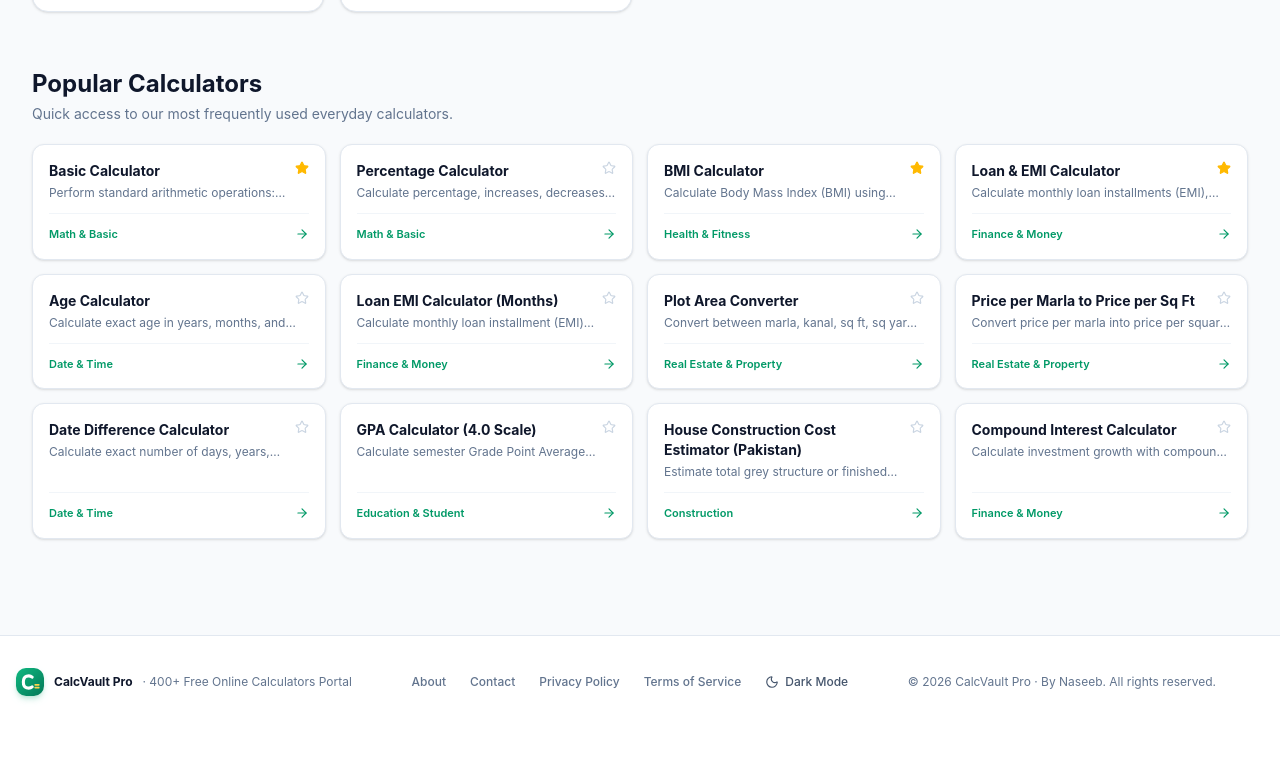
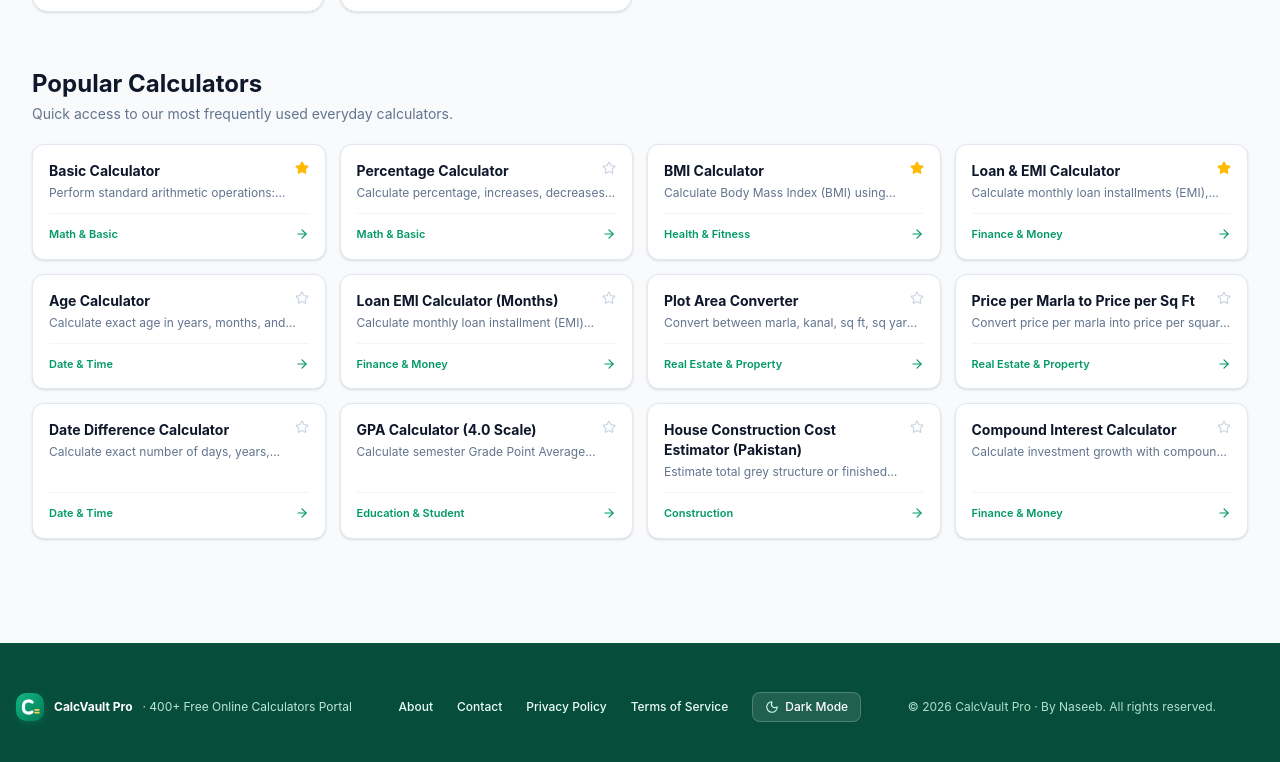
Before and after one commit to lasharipirbux/swiftcalc-pro, a React (Vite) app: page / in a window 1280 px wide. Shown: the part 1351-2113 px from the top of the page. Before the commit the page ends 2079 px from the top, so only its background shows below. Built offline with nearby package versions, Linux system fonts and the light colour scheme.

Commit message:
style: update footer aesthetic and branding
Refactor the footer theme to use a deep emerald color palette and improve visual consistency with the branding.

```diff
--- a/src/App.tsx
+++ b/src/App.tsx
@@ -759,12 +759,12 @@ export default function App() {
       </main>
 
       {/* Footer */}
-      <footer className="bg-white dark:bg-slate-900 border-t border-slate-200 dark:border-slate-800 pt-8 pb-20 sm:py-8 mt-12 text-center text-xs text-slate-500 dark:text-slate-400">
-        <div className="max-w-7xl mx-auto px-4 sm:pr-16 flex flex-col sm:flex-row items-center justify-between gap-4">
+      <footer className="bg-[#064E3B] dark:bg-[#022C22] border-t border-emerald-800/60 dark:border-emerald-900/70 pt-12 pb-24 sm:py-12 mt-14 text-center text-xs text-emerald-100">
+        <div className="max-w-7xl mx-auto px-4 sm:pr-16 flex flex-col sm:flex-row items-center justify-between gap-5">
           <div className="flex items-center gap-2.5 cursor-pointer" onClick={handleBackToHome}>
             <BrandLogo className="w-7 h-7" />
-            <span className="font-bold text-slate-900 dark:text-white">CalcVault Pro</span>
-            <span>· {allCalculators.length}+ Free Online Calculators Portal</span>
+            <span className="font-bold text-white">CalcVault Pro</span>
+            <span className="text-emerald-100/90">· {allCalculators.length}+ Free Online Calculators Portal</span>
           </div>
 
           <nav aria-label="Footer navigation" className="flex flex-wrap items-center justify-center gap-5 sm:gap-6 font-medium">
@@ -774,7 +774,7 @@ export default function App() {
                 e.preventDefault();
                 navigateTo('/about');
               }}
-              className="hover:text-emerald-600 dark:hover:text-emerald-400 transition-colors"
+              className="text-emerald-50 hover:text-amber-300 active:text-amber-300 transition-colors"
             >
               About
             </a>
@@ -784,7 +784,7 @@ export default function App() {
                 e.preventDefault();
                 navigateTo('/contact');
               }}
-              className="hover:text-emerald-600 dark:hover:text-emerald-400 transition-colors"
+              className="text-emerald-50 hover:text-amber-300 active:text-amber-300 transition-colors"
             >
               Contact
             </a>
@@ -794,7 +794,7 @@ export default function App() {
                 e.preventDefault();
                 navigateTo('/privacy');
               }}
-              className="hover:text-emerald-600 dark:hover:text-emerald-400 transition-colors"
+              className="text-emerald-50 hover:text-amber-300 active:text-amber-300 transition-colors"
             >
               Privacy Policy
             </a>
@@ -804,22 +804,22 @@ export default function App() {
                 e.preventDefault();
                 navigateTo('/terms');
               }}
-              className="hover:text-emerald-600 dark:hover:text-emerald-400 transition-colors"
+              className="text-emerald-50 hover:text-amber-300 active:text-amber-300 transition-colors"
             >
               Terms of Service
             </a>
             <button
               type="button"
               onClick={() => setDarkMode(!darkMode)}
-              className="inline-flex items-center gap-1.5 text-slate-600 dark:text-slate-300 hover:text-emerald-600 dark:hover:text-emerald-400 transition-colors"
+              className="inline-flex items-center gap-1.5 px-3 py-1.5 rounded-lg bg-white/10 hover:bg-white/20 border border-white/20 text-white hover:text-amber-300 active:text-amber-300 transition-colors"
               title={darkMode ? 'Switch to Light Mode' : 'Switch to Dark Mode'}
             >
-              {darkMode ? <Sun className="w-3.5 h-3.5 text-amber-400" /> : <Moon className="w-3.5 h-3.5 text-slate-600" />}
+              {darkMode ? <Sun className="w-3.5 h-3.5 text-amber-300" /> : <Moon className="w-3.5 h-3.5 text-emerald-100" />}
               <span>{darkMode ? 'Light Mode' : 'Dark Mode'}</span>
             </button>
           </nav>
 
-          <p>© {new Date().getFullYear()} CalcVault Pro · By Naseeb. All rights reserved.</p>
+          <p className="text-emerald-100/85">© {new Date().getFullYear()} CalcVault Pro · By Naseeb. All rights reserved.</p>
         </div>
       </footer>
 
```
